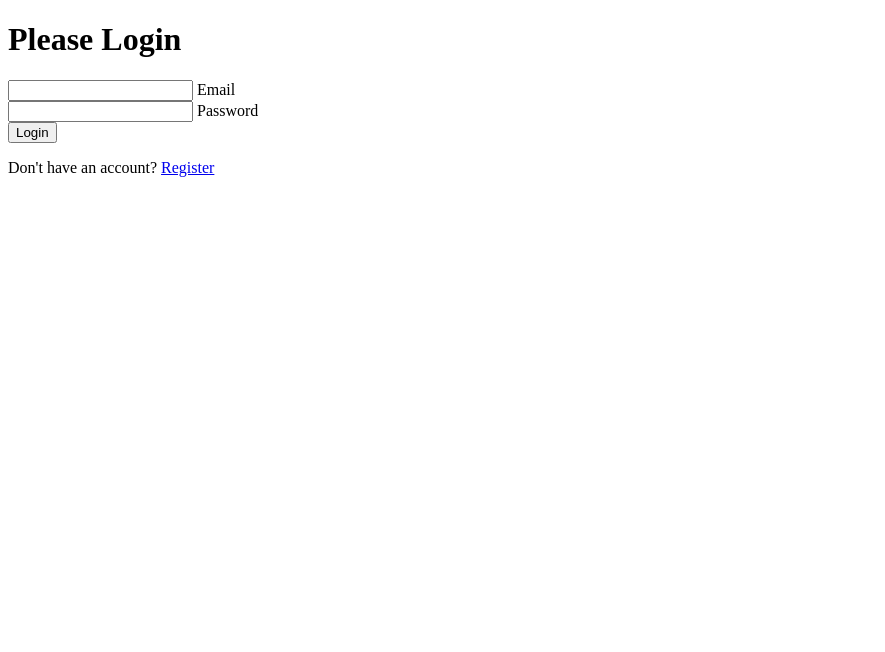
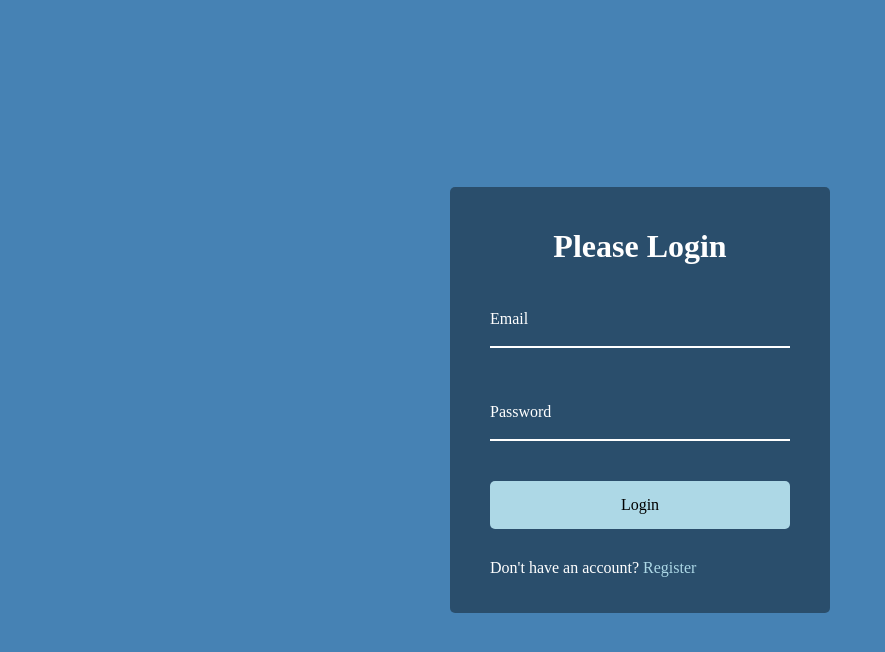
Before and after one commit to zeeshanzaman/form-wave-animation, a plain HTML site: page index.html in a window 1280 px wide. Shown: the whole page, without its empty margins (0-885 px from the left). Drawn offline with Linux system fonts and the light colour scheme.

Commit message:
form control styling

```diff
--- a/index.html
+++ b/index.html
@@ -5,6 +5,7 @@
     <meta charset="UTF-8">
     <meta http-equiv="X-UA-Compatible" content="IE=edge">
     <meta name="viewport" content="width=device-width, initial-scale=1.0">
+    <link rel="stylesheet" href="style.css">
     <title>Form Input Wave </title>
 </head>
 
@@ -31,6 +32,7 @@
             <button class="btn">Login</button>
             <p class="text">Don't have an account? <a href="#">Register</a></p>
         </form>
+        <script src="custom.js"></script>
     </div>
 </body>
 
--- a/style.css
+++ b/style.css
@@ -4,7 +4,7 @@
 }
 
 body {
-    border-color: steelblue;
+    background-color: steelblue;
     color: #fff;
     font-family: 'Roboto' sans-serif;
     display: flex;
@@ -21,3 +21,65 @@ body {
     padding: 20px 40px;
     border-radius: 5px;
 }
+
+.container h1 {
+    text-align: center;
+    margin-bottom: 30px;
+}
+
+.container a {
+    text-decoration: none;
+    color: lightblue;
+}
+
+.form-control {
+    position: relative;
+    margin: 20px 0 40px;
+    width: 300px;
+}
+
+.form-control input {
+    background-color: transparent;
+    border: 0;
+    border-bottom: 2px #fff solid;
+    display: block;
+    width: 100%;
+    padding: 15px 0;
+    font-size: 18px;
+    color: #fff;
+}
+
+.form-control input:focus,
+.form-control input:valid {
+    outline: 0;
+}
+
+.btn {
+    cursor: pointer;
+    display: inline-block;
+    width: 100%;
+    background-color: lightblue;
+    padding: 15px;
+    font-family: inherit;
+    font-size: 16px;
+    border: 0;
+    border-radius: 5px;
+}
+
+.btn:focus {
+    outline: 0;
+}
+
+.btn:active {
+    transform: scale(0.98);
+}
+
+.text {
+    margin-top: 30px;
+}
+
+.form-control label {
+    position: absolute;
+    top: 15px;
+    left: 0;
+}
```
